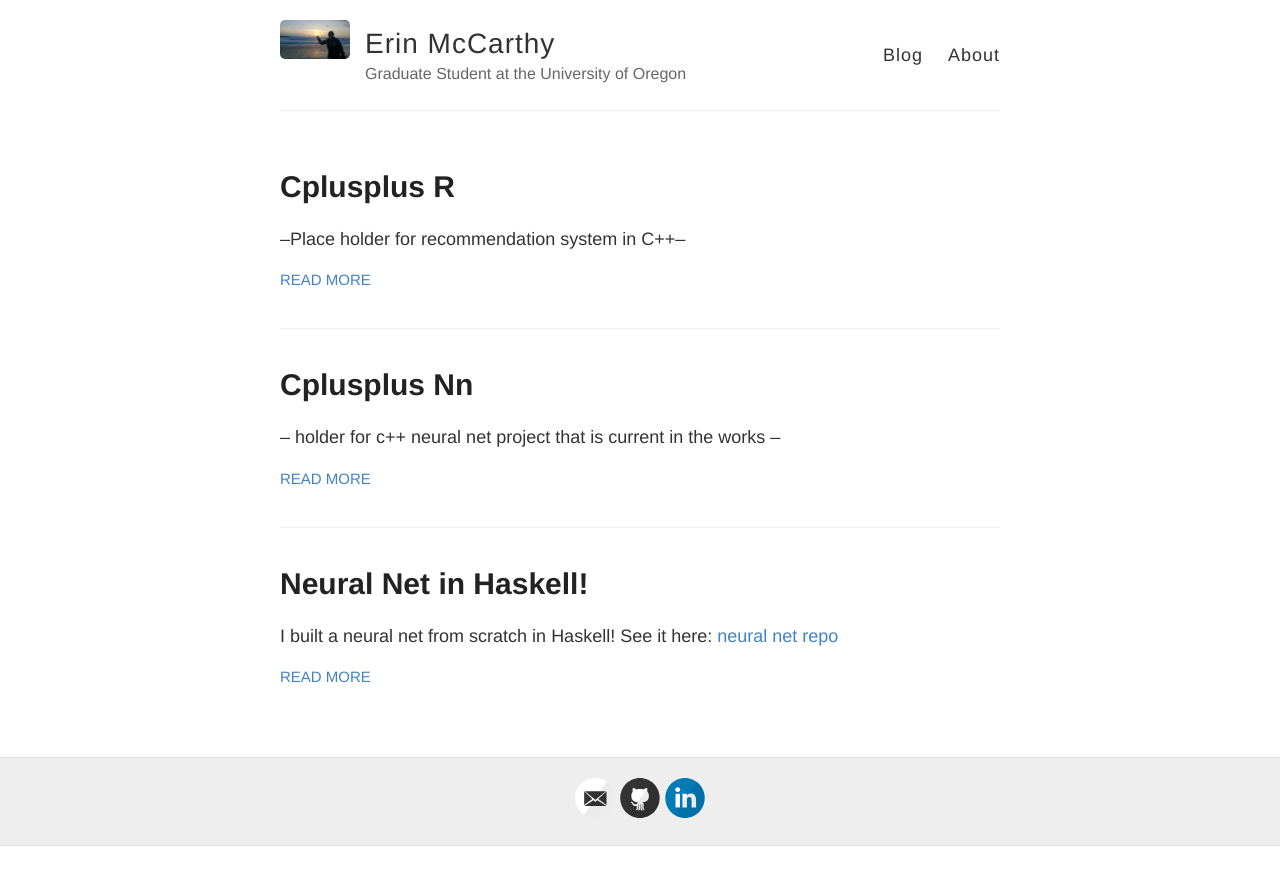
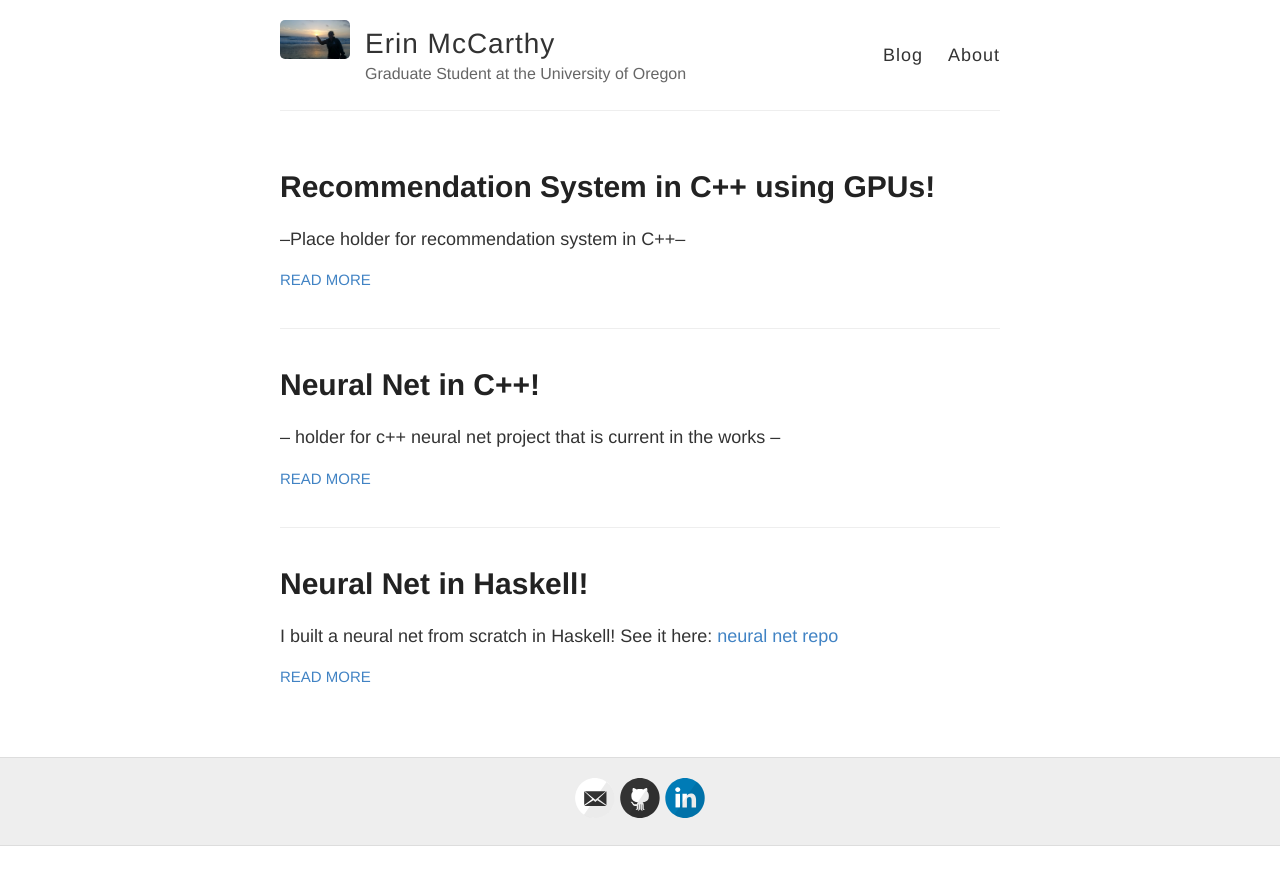
Before and after one commit to enmccarthy/enmccarthy.github.io, a Jekyll site: the page built from index.html, in a window 1280 px wide. Shown: the top 885 px of the page. Built offline with Jekyll 4.4.1, drawn with Linux system fonts in a browser that asks for light colours.

Commit message:
adding titles

```diff
--- a/_posts/2018-6-6-CPlusPlus-NN.md
+++ b/_posts/2018-6-6-CPlusPlus-NN.md
@@ -1,3 +1,7 @@
+---
+layout: post
+title: Neural Net in C++!
+---
 -- holder for c++ neural net project that is current in the works --
 
 I am currently creating a neural net in C++, and hope to optimize it using cudNN.
--- a/_posts/2018-6-6-CPlusPlus-R.md
+++ b/_posts/2018-6-6-CPlusPlus-R.md
@@ -1,3 +1,7 @@
+---
+layout: post
+title: Recommendation System in C++ using GPUs!
+---
 --Place holder for recommendation system in C++--
 
 github link [repo](https://github.com/ajohnson-uoregon/CIS631-team-project)
```
